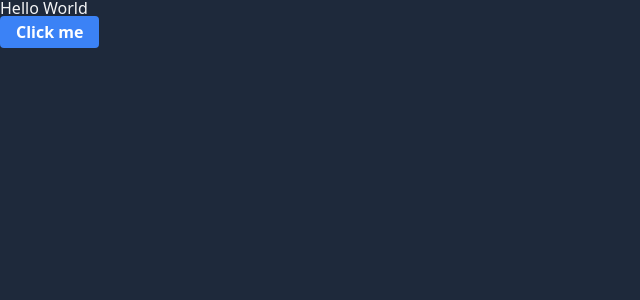
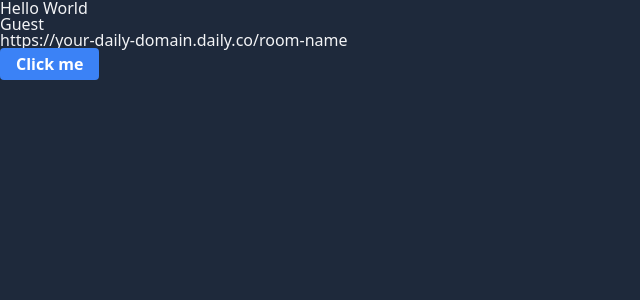
Before and after one commit to alancleyton/daily-vue-app-demo, a Vue app: page / in a window 1280 px wide. Shown: the top 300 px of the page, without its empty margins (0-640 px from the left). Built offline with nearby package versions, Linux system fonts and the light colour scheme.

Commit message:
feat: add vuex store

```diff
--- a/package.json
+++ b/package.json
@@ -16,7 +16,8 @@
     "preview": "vite preview"
   },
   "dependencies": {
-    "vue": "^3.4.37"
+    "vue": "^3.4.37",
+    "vuex": "^4.1.0"
   },
   "devDependencies": {
     "@eslint/js": "^9.10.0",
--- a/src/App.vue
+++ b/src/App.vue
@@ -1,6 +1,8 @@
 <template>
   <div>
     <h2>Hello World</h2>
+    <p>{{ name }}</p>
+    <p>{{ roomUrl }}</p>
     <button
       class="bg-blue-500 hover:bg-blue-700 text-white font-bold py-2 px-4 rounded"
     >
@@ -10,7 +12,12 @@
 </template>
 
 <script>
+import { mapGetters } from 'vuex';
+
 export default {
   name: 'App',
+  computed: {
+    ...mapGetters('room', ['name', 'roomUrl']),
+  },
 };
 </script>
--- a/src/main.js
+++ b/src/main.js
@@ -1,6 +1,11 @@
 import { createApp } from 'vue';
 
+import { configureStore } from './store/config';
 import App from './App.vue';
 import './style.css';
 
-createApp(App).mount('#app');
+const store = configureStore();
+
+const app = createApp(App);
+app.use(store);
+app.mount('#app');
--- /dev/null
+++ b/src/store/config/index.js
@@ -0,0 +1,13 @@
+import { createStore } from 'vuex';
+import { modules } from '../modules';
+
+/**
+ * Configure a store config with all modules and returns a store
+ */
+export function configureStore() {
+  const store = createStore({
+    modules,
+  });
+
+  return store;
+}
--- /dev/null
+++ b/src/store/modules/index.js
@@ -0,0 +1,5 @@
+import { room } from './room';
+
+export const modules = {
+  room,
+};
--- /dev/null
+++ b/src/store/modules/room.js
@@ -0,0 +1,32 @@
+const state = {
+  name: 'Guest',
+  roomUrl: 'https://your-daily-domain.daily.co/room-name',
+};
+
+const getters = {
+  name(state) {
+    return state.name;
+  },
+  roomUrl() {
+    return state.roomUrl;
+  },
+};
+
+const mutations = {
+  SET_NAME(state, name) {
+    state.name = name;
+  },
+  SET_ROOM_URL(state, url) {
+    state.roomUrl = url;
+  },
+};
+
+const actions = {};
+
+export const room = {
+  state,
+  getters,
+  mutations,
+  actions,
+  namespaced: true,
+};
```
Also changed, not shown: 1 other file (tests, documents, lock files or other folders).
